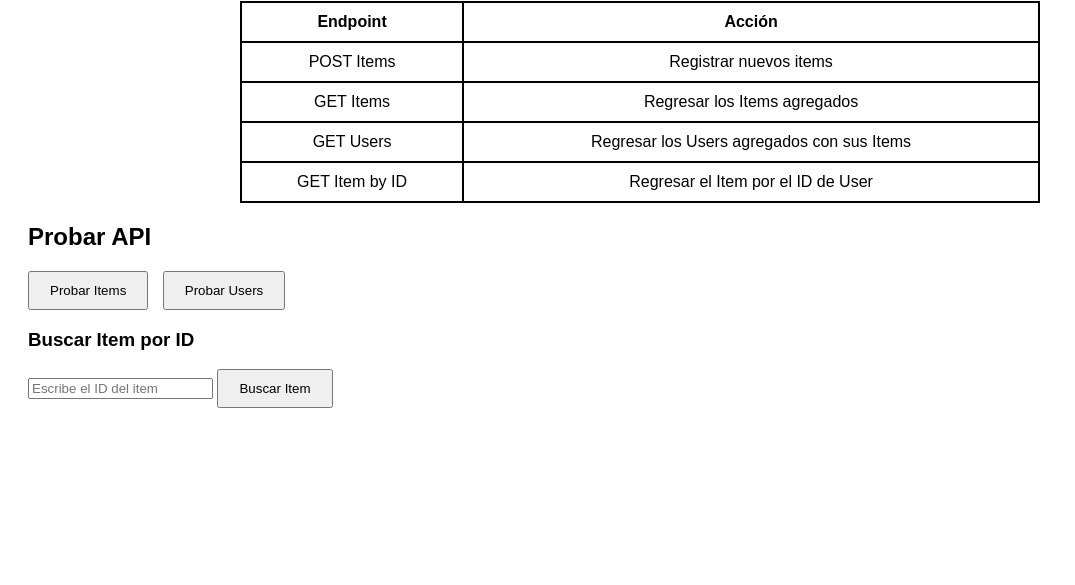
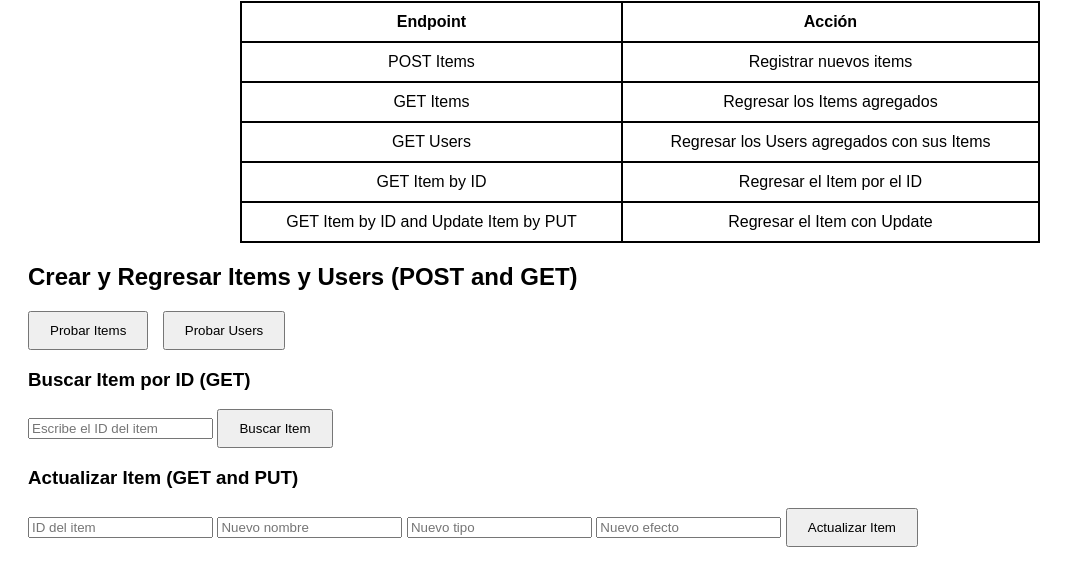
Before and after one commit to PaoloZesatiTec/TareasDeWeb, a website: page api_basics_items/public/index.html in a window 1280 px wide. Shown: the part 107-692 px from the top of the page, without its empty margins (0-1075 px from the left). Drawn offline with Linux system fonts and the light colour scheme.

Commit message:
Update method hecho

```diff
--- a/api_basics_items/public/index.html
+++ b/api_basics_items/public/index.html
@@ -13,21 +13,31 @@
             <tr><td>POST Items</td><td>Registrar nuevos items</td></tr>
             <tr><td>GET Items</td><td>Regresar los Items agregados</td></tr>
             <tr><td>GET Users</td><td>Regresar los Users agregados con sus Items</td></tr>
-            <tr><td>GET Item by ID</td><td>Regresar el Item por el ID de User</td></tr>
+            <tr><td>GET Item by ID</td><td>Regresar el Item por el ID</td></tr>
+            <tr><td>GET Item by ID and Update Item by PUT</td><td>Regresar el Item con Update</td></tr>
+
         </table>
     </div>
 
-    <h2>Probar API</h2>
+    <h2>Crear y Regresar Items y Users (POST and GET)</h2>
     <button onclick="testItems()">Probar Items</button>
     <button onclick="testUsers()">Probar Users</button>
 
 
 
-    <h3>Buscar Item por ID</h3>
+    <h3>Buscar Item por ID (GET)</h3>
     <input type="text" id="itemIdInput" placeholder="Escribe el ID del item">
     <button onclick="getItemById()">Buscar Item</button>
     <div id="result"></div>
 
+
+
+    <h3>Actualizar Item (GET and PUT)</h3>
+    <input type="text" id="updateItemId" placeholder="ID del item">
+    <input type="text" id="updateNombre" placeholder="Nuevo nombre">
+    <input type="text" id="updateTipo" placeholder="Nuevo tipo">
+    <input type="text" id="updateEfecto" placeholder="Nuevo efecto">
+    <button onclick="updateItemById()">Actualizar Item</button>
 
     <script src="script.js"></script>
 
--- a/api_basics_items/public/script.js
+++ b/api_basics_items/public/script.js
@@ -37,3 +37,39 @@ async function getItemById() {
         console.error("Error:", err);
     }
 }
+
+async function updateItemById() {
+    const id = document.getElementById('updateItemId').value;
+    const nombre = document.getElementById('updateNombre').value;
+    const tipo = document.getElementById('updateTipo').value;
+    const efecto = document.getElementById('updateEfecto').value;
+
+    if (!id) {
+        console.error("Debes escribir el ID del item a actualizar.");
+        return;
+    }
+
+    const updatedFields = {};
+    if (nombre) updatedFields.nombre = nombre;
+    if (tipo) updatedFields.tipo = tipo;
+    if (efecto) updatedFields.efecto = efecto;
+
+    try {
+        const res = await fetch(`/api/items/${id}`, {
+            method: 'PUT',
+            headers: { 'Content-Type': 'application/json' },
+            body: JSON.stringify(updatedFields)
+        });
+
+        const data = await res.json();
+
+        if (res.status === 404) {
+            console.warn("Item no encontrado:", data.message);
+        } else {
+            console.log(`Item ${id} actualizado exitosamente:`, data.item);
+        }
+
+    } catch (err) {
+        console.error("Error al actualizar el item:", err);
+    }
+}
```
Also changed, not shown: api_basics_items/server.js (+19 -0 lines).
